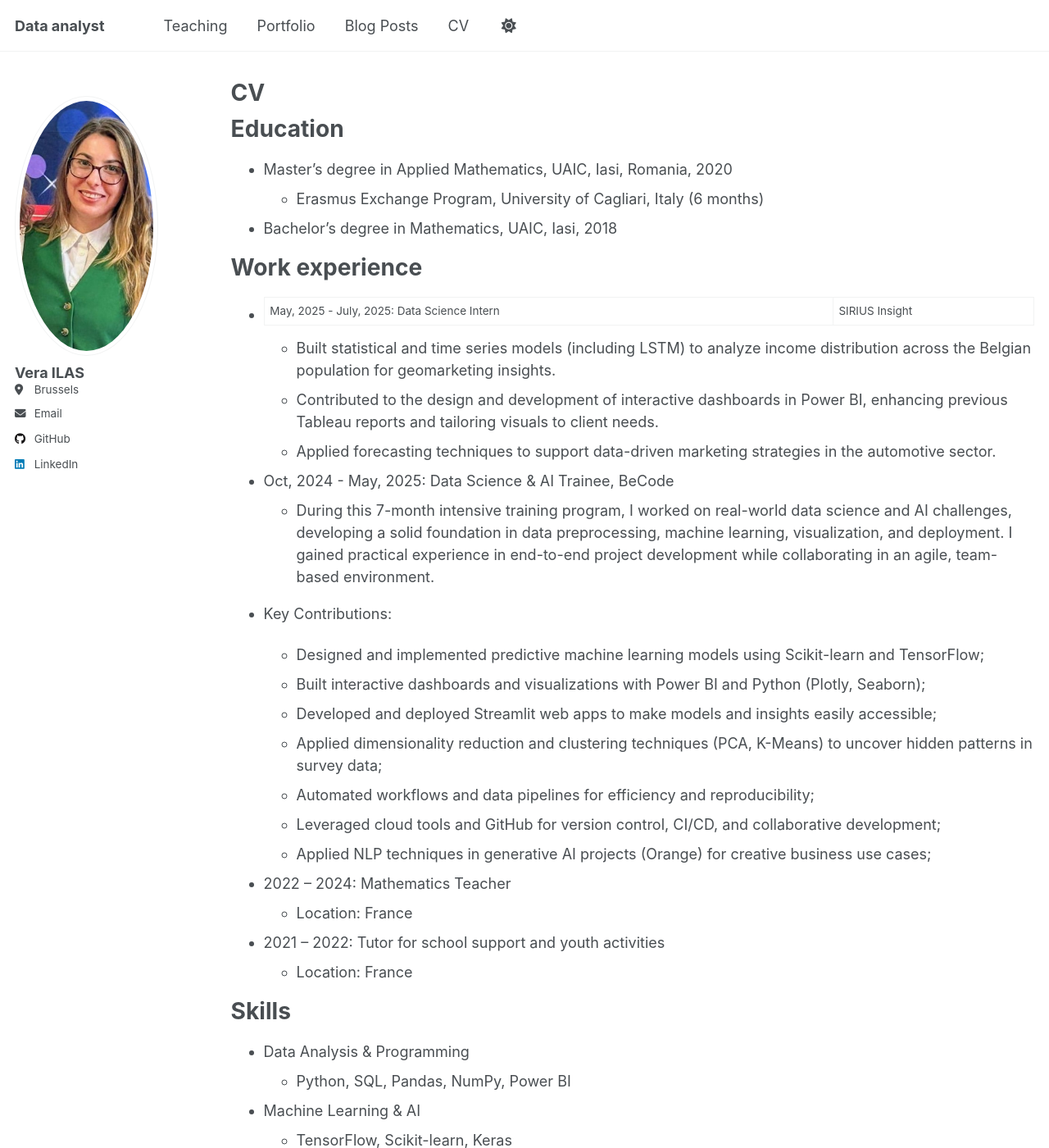
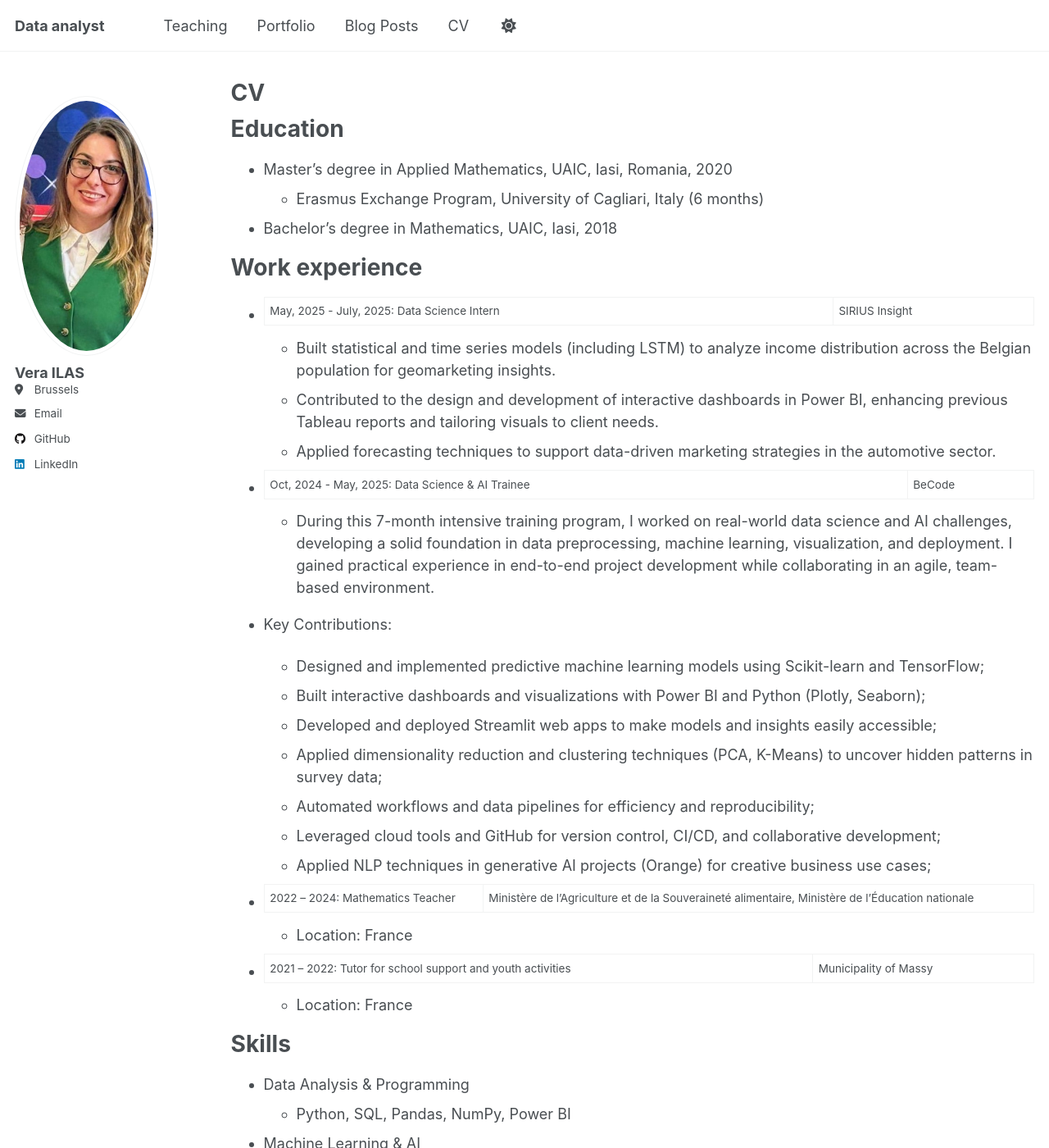
Before and after one commit to IVera96/IVera96.github.io, a Jekyll site: the page built from _pages/cv.md, in a window 1280 px wide and 1400 px high. Shown: the whole window at 82% size. Built offline with Jekyll 4.4.1, drawn with Linux system fonts in a browser that asks for light colours; a script that is not in the unit is left out.

Commit message:
Update Cv

```diff
--- a/_pages/cv.md
+++ b/_pages/cv.md
@@ -23,7 +23,7 @@ Work experience
   * Contributed to the design and development of interactive dashboards in Power BI, enhancing previous Tableau reports and tailoring visuals to client needs.
   * Applied forecasting techniques to support data-driven marketing strategies in the automotive sector.
 
-* Oct, 2024 - May, 2025: Data Science & AI Trainee, BeCode
+* Oct, 2024 - May, 2025: Data Science & AI Trainee | BeCode
   * During this 7-month intensive training program, I worked on real-world data science and AI challenges, developing a solid foundation in data preprocessing, machine learning, visualization, and deployment. I gained practical experience in end-to-end project development while collaborating in an agile, team-based environment.
 
  * Key Contributions:
@@ -36,10 +36,10 @@ Work experience
     * Leveraged cloud tools and GitHub for version control, CI/CD, and collaborative development;
     * Applied NLP techniques in generative AI projects (Orange) for creative business use cases;
 
-* 2022 – 2024: Mathematics Teacher
+* 2022 – 2024: Mathematics Teacher | Ministère de l'Agriculture et de la Souveraineté alimentaire, Ministère de l'Éducation nationale
   * Location: France
 
-* 2021 – 2022: Tutor for school support and youth activities
+* 2021 – 2022: Tutor for school support and youth activities  | Municipality of Massy
   * Location: France
 
 Skills
```
